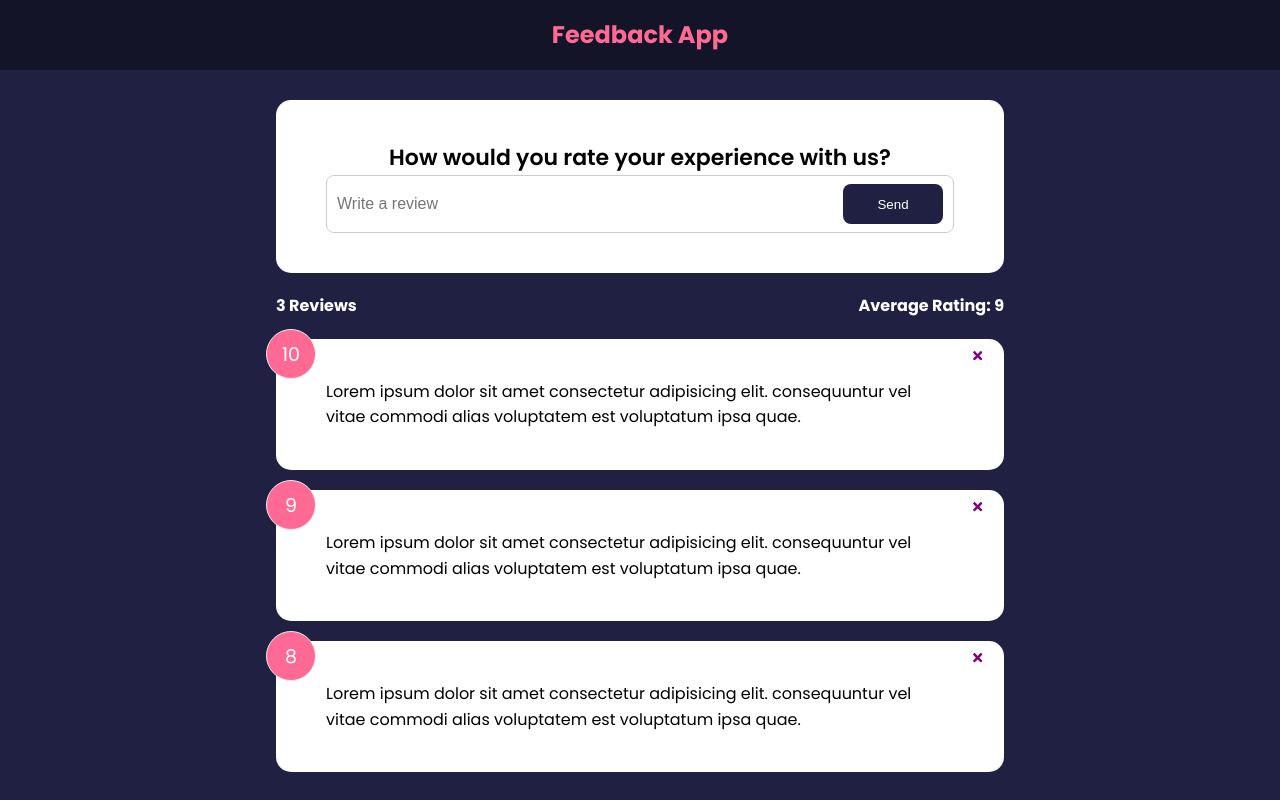
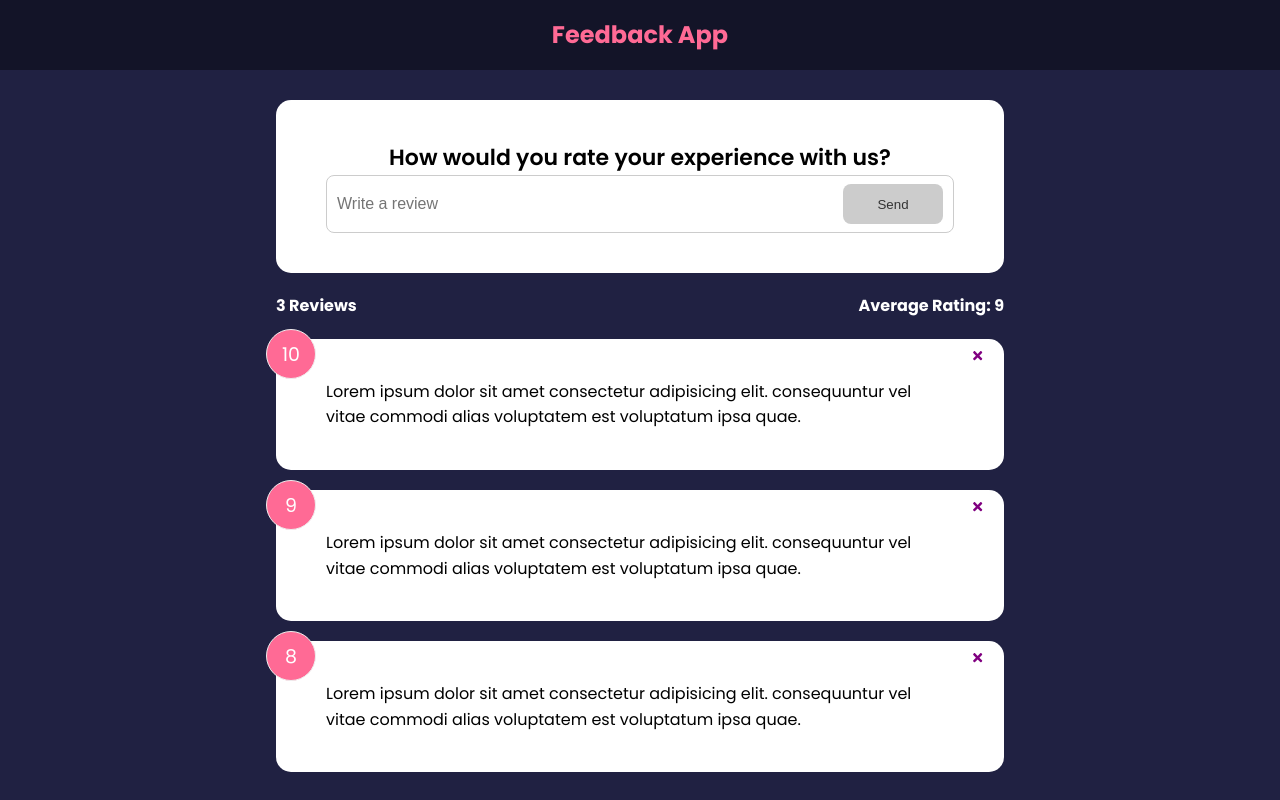
Before and after one commit to titasas/feedback-app, a React (Create React App) app in the folder feedback-app/: page / in a window 1280 px wide. Built offline with nearby package versions, Linux system fonts and the light colour scheme.

Commit message:
Add input validation

```diff
--- a/feedback-app/src/Components/FeedbackForm.jsx
+++ b/feedback-app/src/Components/FeedbackForm.jsx
@@ -4,8 +4,21 @@
 
 export function FeedbackForm() {
   const [text, setText] = useState("");
+  const [btnDisabled, setBtnDisabled] = useState(true);
+  const [message, setMessage] = useState("");
 
   const handleTextChange = (e) => {
+    if (text === "") {
+      setBtnDisabled(true);
+      setMessage(null);
+    } else if (text !== "" && text.trim().length <= 10) {
+      setMessage("Text must be at least 10 characters long");
+      setBtnDisabled(true);
+    } else {
+      setMessage(null);
+      setBtnDisabled(false);
+    }
+
     setText(e.target.value);
   };
 
@@ -21,8 +34,11 @@
             placeholder="Write a review"
             value={text}
           />
-          <Button type="submit">Send</Button>
+          <Button type="submit" isDisabled={btnDisabled}>
+            Send
+          </Button>
         </div>
+        {message && <div className="message">{message}</div>}
       </form>
     </Card>
   );
```
